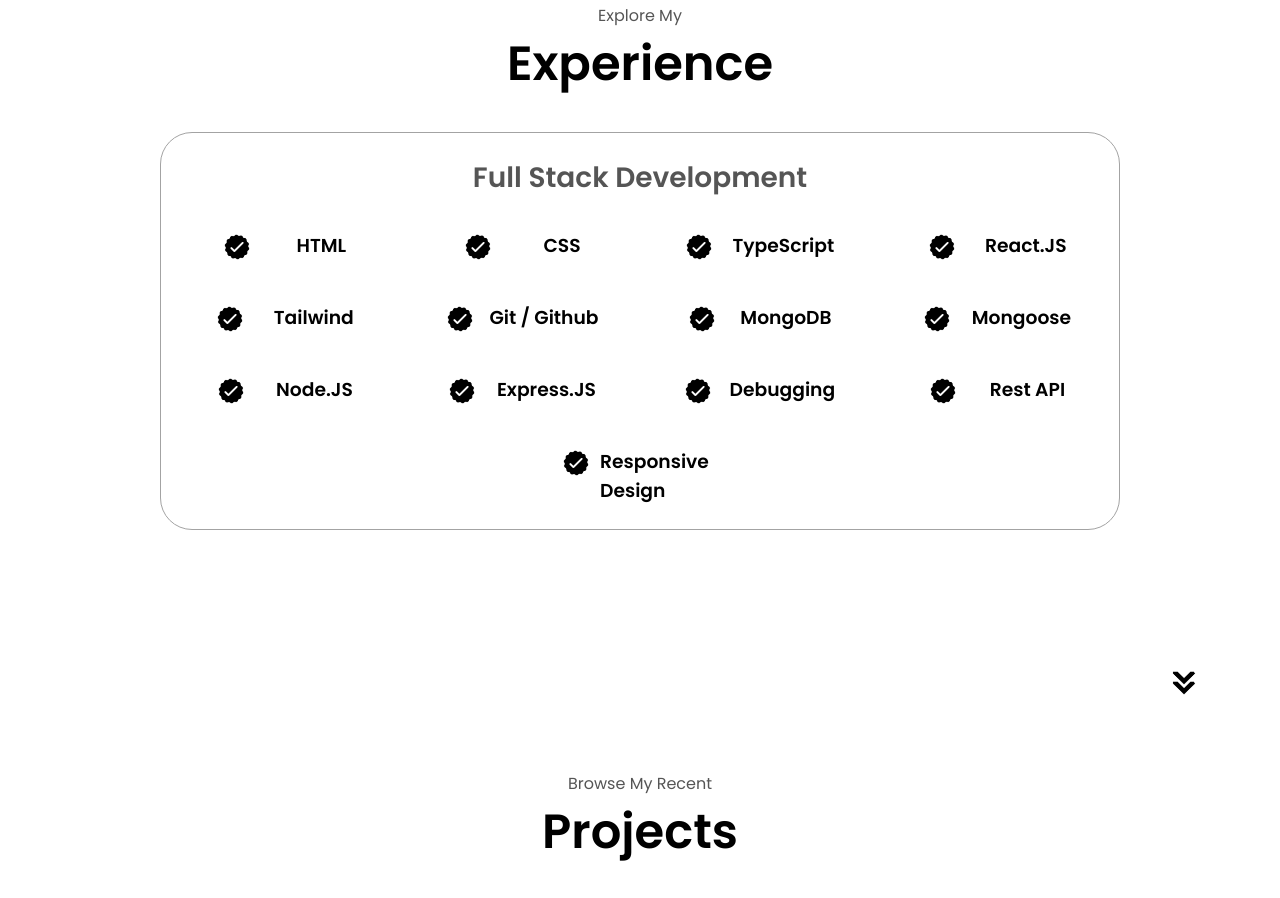
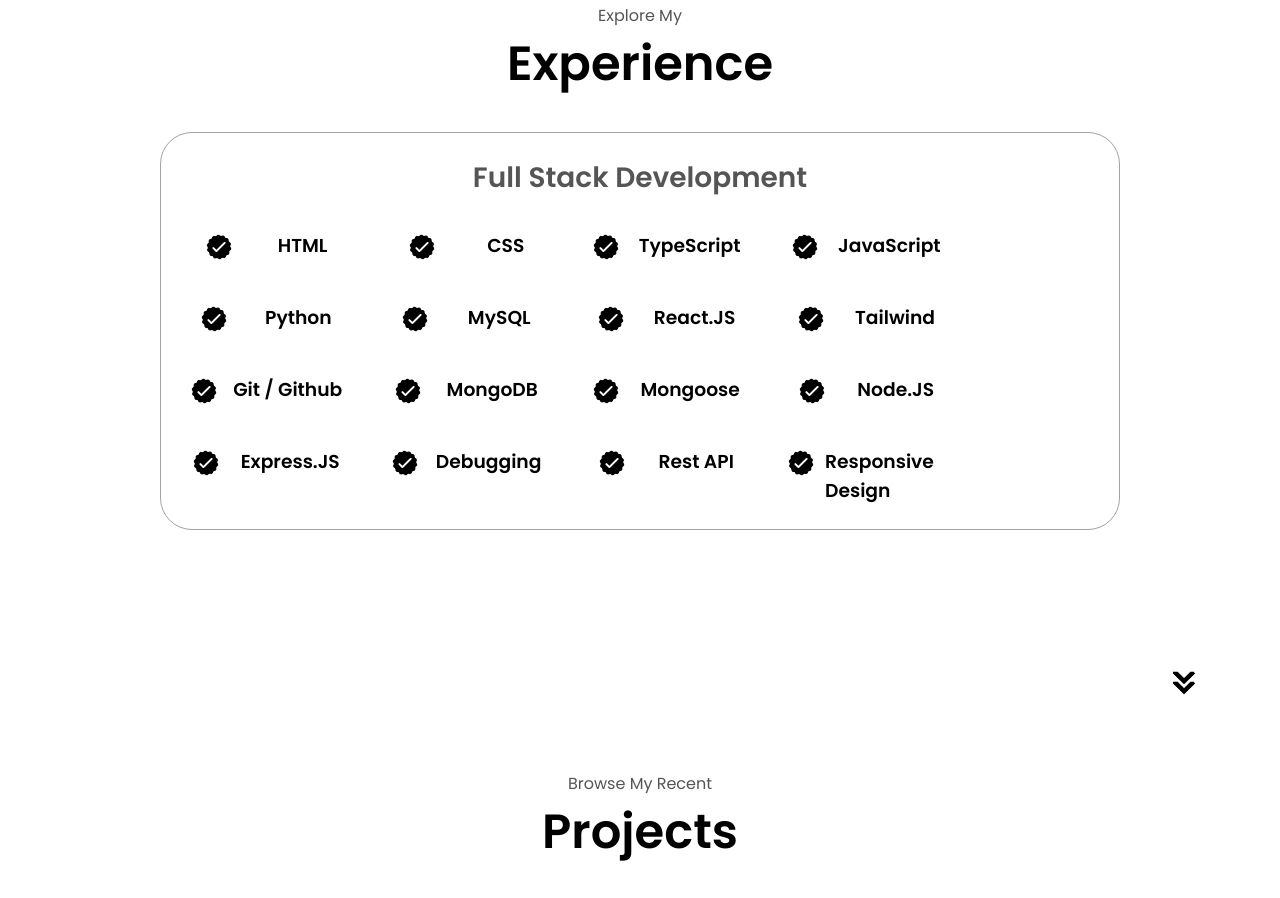
Before and after one commit to 0gopi0/portfolio, a plain HTML site: page index.html in a window 1280 px wide. Shown: the part 1693-2591 px from the top of the page. Drawn offline with Linux system fonts and the light colour scheme.

Commit message:
python, mysql added

```diff
--- a/index.html
+++ b/index.html
@@ -40,7 +40,7 @@
       <div class="section__text">
         <p class="section__text__p1">Hello, I'm</p>
         <h1 class="title">Vemula Venkata Gopi</h1>
-        <p class="section__text__p2">Full stack developer(MERN)</p>
+        <p class="section__text__p2">Full stack developer</p>
         <div class="btn-container">
           <button class="btn btn-color-2" onclick="location.href='./#contact'">
             Contact Info
@@ -98,8 +98,7 @@
           </div>
           <div class="text-container">
             <p>
-              MCA graduate with a strong interest in full-stack web development,
-              particularly in the MERN stack. I enjoy building responsive and
+              MCA graduate with a strong interest in full-stack web development. I enjoy building responsive and
               user-friendly web applications and am always eager to learn and
               improve. Looking forward to contributing to meaningful projects
               while growing as a developer
@@ -152,6 +151,37 @@
                   <h3>TypeScript</h3>
                 </div>
               </article>
+              <article>
+                <img
+                  src="./assets/checkmark.png"
+                  alt="Experience icon"
+                  class="icon"
+                />
+                <div>
+                  <h3>JavaScript</h3>
+                </div>
+              </article>
+              <article>
+                <img
+                  src="./assets/checkmark.png"
+                  alt="Experience icon"
+                  class="icon"
+                />
+                <div>
+                  <h3>Python</h3>
+                </div>
+              </article>
+              <article>
+                <img
+                  src="./assets/checkmark.png"
+                  alt="Experience icon"
+                  class="icon"
+                />
+                <div>
+                  <h3>MySQL</h3>
+                </div>
+              </article>
+
               <article>
                 <img
                   src="./assets/checkmark.png"
--- a/style.css
+++ b/style.css
@@ -213,6 +213,8 @@ section {
   height: 2rem;
 }
 
+
+
 /* BUTTONS */
 
 .btn-container {
@@ -339,7 +341,9 @@ section {
   flex-wrap: wrap;
   flex-direction: row;
   gap: 2.5rem;
-  justify-content: space-around;
+  justify-content: left;
+  height: 70%;
+  object-fit: cover;
 }
 
 article {
```
Also changed, not shown: assets/css.png (added).
